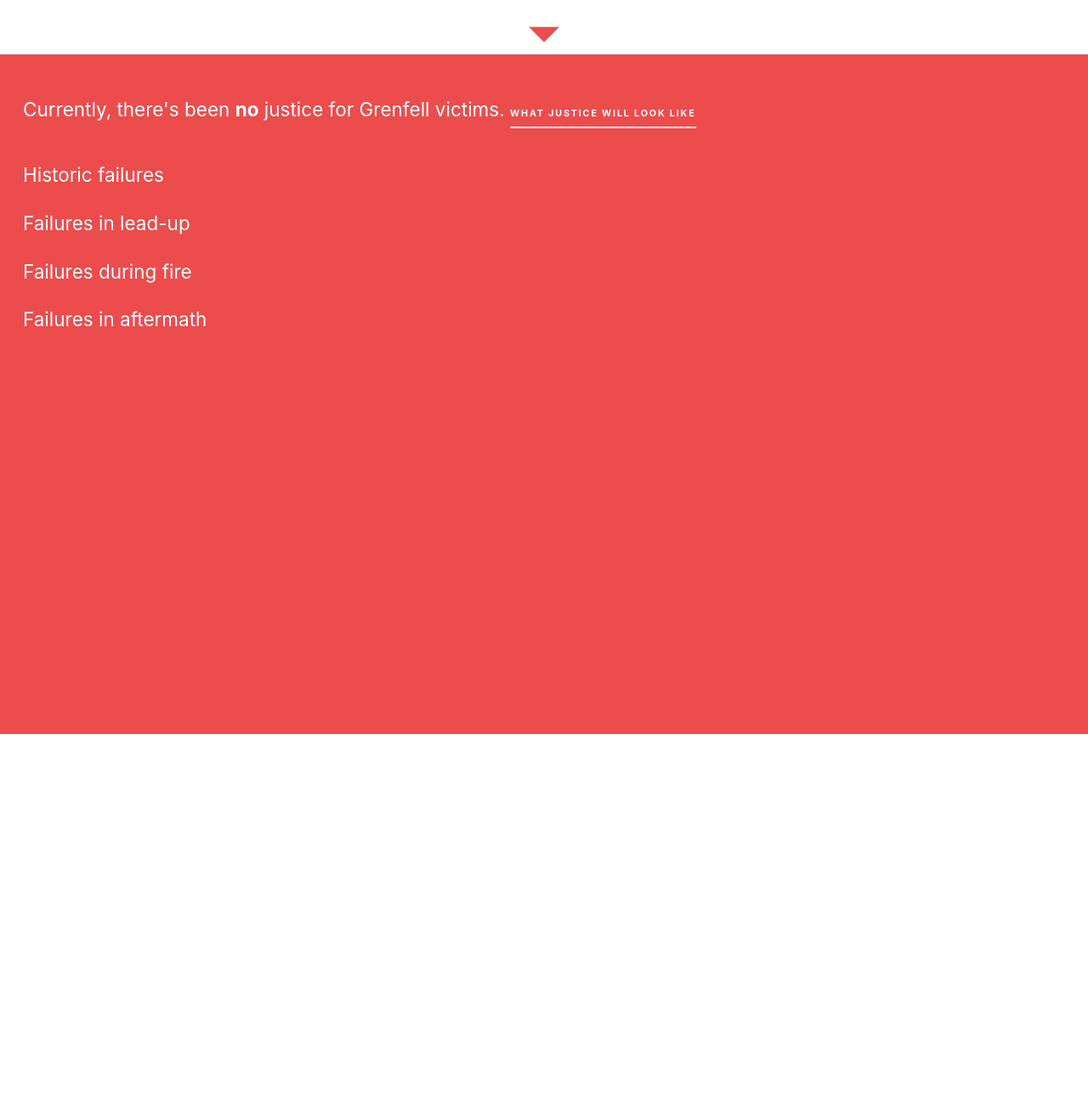
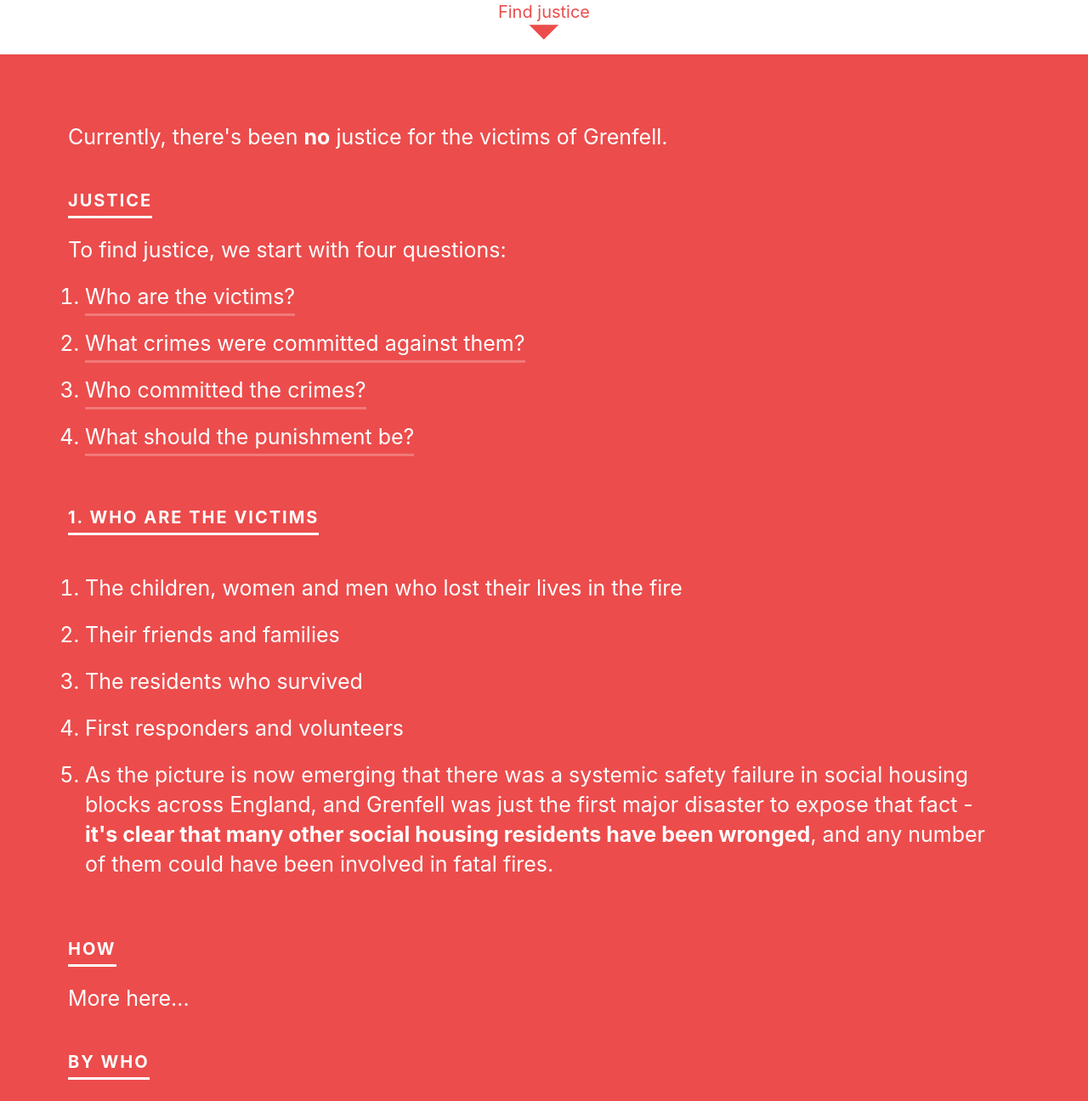
Before and after one commit to monowales/grenfell, a plain HTML site: page index.html in a window 1280 px wide. Shown: the part 736-2032 px from the top of the page at 85% size. Before the commit the page ends 1600 px from the top, so only its background shows below. Drawn offline with Linux system fonts and the light colour scheme.

Commit message:
Update victims list

```diff
--- a/index.html
+++ b/index.html
@@ -2,7 +2,7 @@
 <head>
   <meta name="viewport" content="width=device-width, initial-scale=1">
   <style>
-    html { font-size: 18px; }
+    html { font-size: 20px; }
 
     body {
       margin: 0;
@@ -12,6 +12,7 @@
       sans-serif;
       width: 100vw;
       -webkit-tap-highlight-color:  rgba(255, 255, 255, 0);
+      line-height: 1.75rem;
     }
 
     * { box-sizing: border-box; }
@@ -34,28 +35,50 @@
       text-align: center;
       line-height: 1rem;
       bottom: 1rem;
-      font-size: 2rem;
-      transform: scaleX(2);
+      font-size: 1rem;
       color: #ec4c4c;
       cursor: pointer;
     }
 
+    .foot em {
+      font-style: normal;
+      font-size: 1.75rem;
+      transform: scaleX(2);
+      display: inline-block;
+    }
+
     section.bottom {
       background: #ec4c4c;
-      height: 100vh;
-      padding: 1.5rem;
+      padding: 4rem;
       color: white;
       font-size: 1.25rem;
     }
 
+    ol, li { padding: 0; margin: 0; }
+
+    ol li {
+      margin: 1rem;
+    }
+
+    section.bottom a {
+      color: white;
+      text-decoration: none;
+      border-bottom: 3px solid rgba(255,255,255,0.25);
+      padding-bottom: .25rem;
+    }
+
+    section.bottom a:hover {
+      border-bottom-color: white;
+    }
+
     h3 {
-      font-size: .6rem;
+      font-size: 1rem;
       text-transform: uppercase;
       letter-spacing:.1rem;
       margin-top: 2rem;
-      border-bottom: 2px solid white;
+      border-bottom: 3px solid white;
       display: inline-block;
-      padding-bottom: .5rem;
+      padding-bottom: 0rem;
     }
 
     h4 {
@@ -67,22 +90,47 @@
 
   <section class="top">
     <h1>No.</h1>
-    <a href="#bottom"><div class="foot">▾</div></a>
+    <a href="#bottom"><div class="foot">Find justice<br><em>▾</em></div></a>
   </section>
 
   <section class="bottom" id="bottom">
     Currently, there's been <strong>no</strong> justice
-    for Grenfell victims.
+    for the victims of Grenfell.<br />
 
-    <h3>What justice will look like</h3>
+    <h3>Justice</h3><br />
+    To find justice, we start with four questions:<br />
 
-    <h4>Historic failures</h4>
+    <ol>
+      <li><a href="#who">Who are the victims?</a></li>
+      <li><a href="#how">What crimes were committed against them?</a></li>
+      <li><a href="#by-who">Who committed the crimes?</a></li>
+      <li><a href="#by-who">What should the punishment be?</a></li>
+    </ol>
 
-    <h4>Failures in lead-up</h4>
 
-    <h4>Failures during fire</h4>
+    <h3 id="who">1. Who are the victims</h3>
+    <p>
+      <ol>
+        <li>The children, women and men who lost their lives in the fire</li>
+        <li>Their friends and families</li>
+        <li>The residents who survived</li>
+        <li>First responders and volunteers</li>
+        <li>
+          As the picture is now emerging that there was a systemic safety failure
+          in social housing blocks across England, and Grenfell was just
+          the first major disaster to expose that fact - <strong>it's clear that many other social
+          housing residents have been wronged</strong>, and any number of them could have
+          been involved in fatal fires.
+        </li>
+      </ol>
+    </p>
 
-    <h4>Failures in aftermath</h4>
+
+    <h3 id="how">How</h3><br />
+    More here...<br />
+
+    <h3 id="by-who">By who</h3><br />
+    More here...<br />
 
   </section>
 
```
